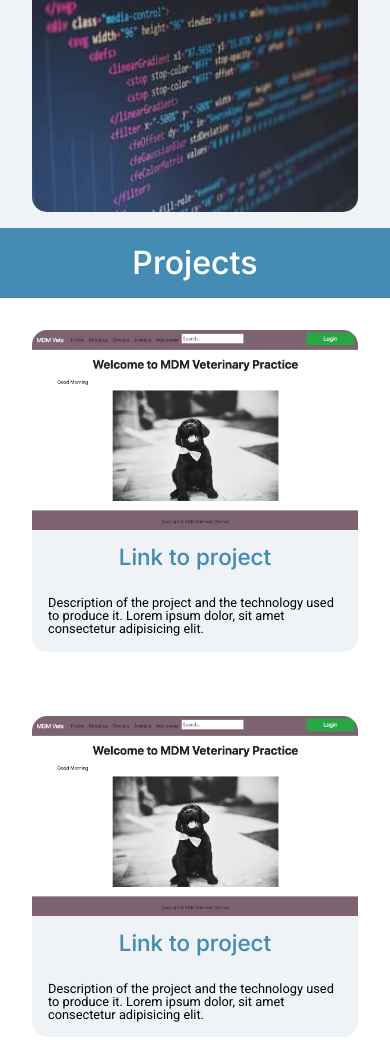
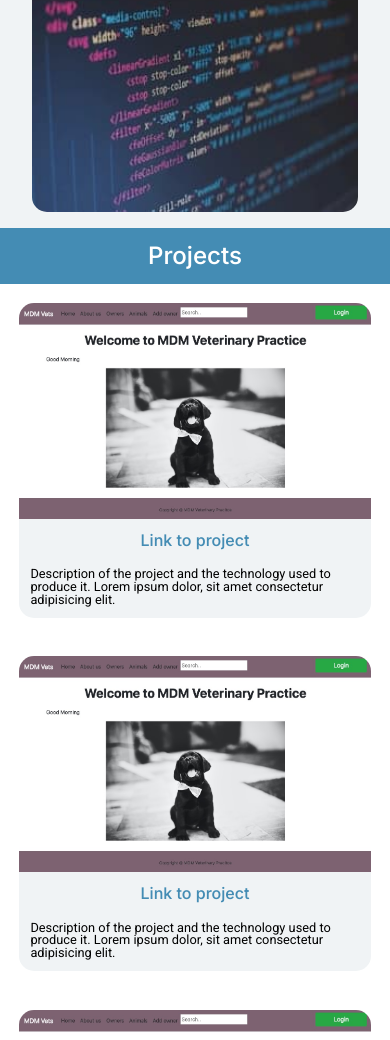
Before and after one commit to mdm106/Personal-Portfolio, a website: page src/components.html in a window 390 px wide. Shown: the part 1525-2565 px from the top of the page. Drawn offline with nearby package versions, Linux system fonts and the light colour scheme.

Commit message:
Responsive styling to projects cards and adjusting links

```diff
--- a/src/components.html
+++ b/src/components.html
@@ -167,7 +167,6 @@
         </article>
     </div>
 
-    <span class="anchor" id="contact"></span> <!-- span with link so article is centred when linked to-->
     <footer class="footer">
         <div class="footer__row">
             <div class="footer__contact">
@@ -179,7 +178,7 @@
                 <a class="footer__links" href="https://github.com/mdm106"><i class="fab fa-github"></i></a>
             </div>
         </div>
-        <div class="footer__copy">
+        <div id="contact" class="footer__copy">
             <span class="footer__text-tiny">&copy Maddy McMahon 2020</span>
         </div>
     </footer>
--- a/src/css/_card.scss
+++ b/src/css/_card.scss
@@ -14,6 +14,9 @@
     flex-grow: 0;
     flex-shrink: 0;
     flex-basis: 50%;
+    @include phone {
+        padding: 1.2rem;
+    }
 }
 
 .card__head{
@@ -28,6 +31,9 @@
     padding: 1rem;
     border-bottom-left-radius: 15px;
     border-bottom-right-radius: 15px;
+    @include phone {
+        padding: 0.7rem;
+    }
 }
 
 .card__img{
--- a/src/css/_settings.scss
+++ b/src/css/_settings.scss
@@ -36,6 +36,9 @@ img {
 .anchor {
   position: relative;
   padding-top: 4rem;
+  @include phone {
+    padding-top: 1rem;
+  }
 }
 
 @mixin phone {
--- a/src/css/_typography.scss
+++ b/src/css/_typography.scss
@@ -80,6 +80,11 @@
     text-align: center;
     padding-top: 1.2rem;
     padding-bottom: 1.2rem;
+    @include phone {
+        font-size: 1.5rem;
+        padding-top: 1rem;
+        padding-bottom: 1rem;
+    }
 }
 
 .card__head{
@@ -87,6 +92,10 @@
         font-family: $inter-font;
         color: $light-steel-blue;
         font-size: 1.4rem;
+        @include phone {
+            font-size: 1rem;
+            padding: 0.3rem;
+        }
         text-decoration: none;
         display: inline-block;
         padding: 0.5rem;
```
Also changed, not shown: src/css/style.css.
